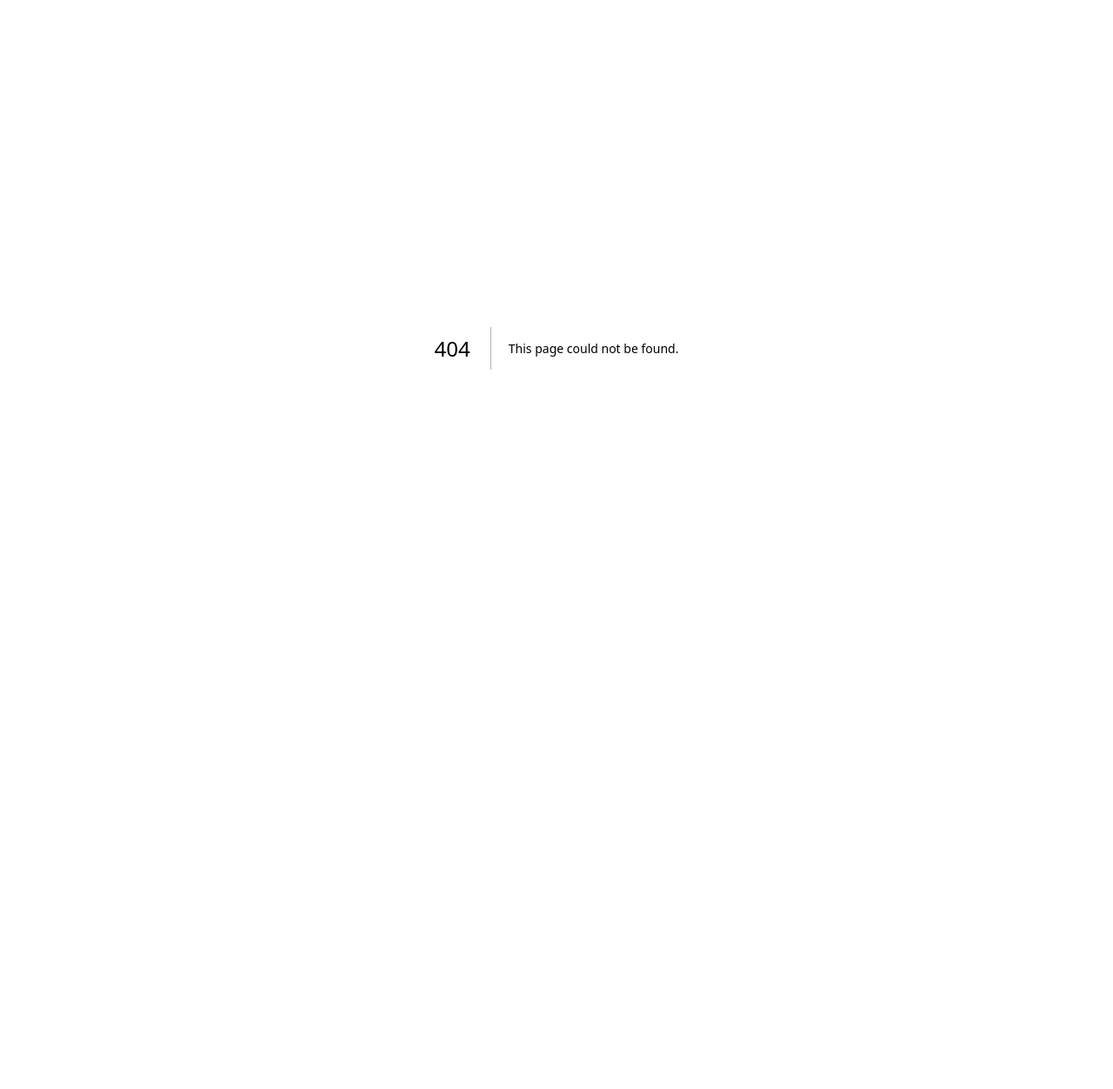
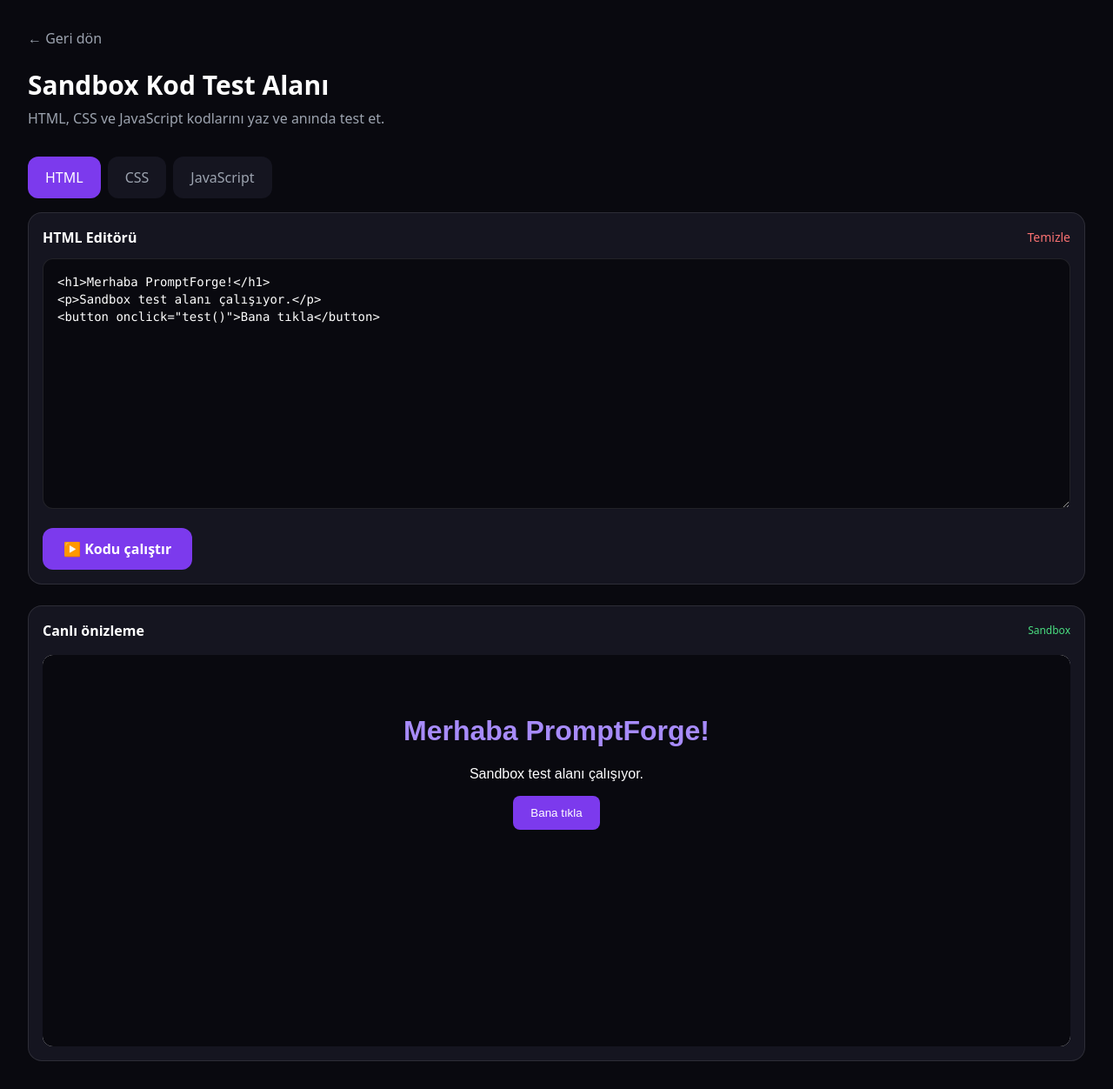
Before and after one commit to syntaxxsl/promptforge-nextjs, a Next.js app: page /sandbox in a window 1280 px wide. Before the commit this address had no page. Shown: the whole page at 87% size. Before the commit the page ends 800 px from the top, so only its background shows below. Built offline with nearby package versions, Linux system fonts and the light colour scheme.

Commit message:
Create page.tsx

```diff
--- /dev/null
+++ b/app/sandbox/page.tsx
@@ -0,0 +1,125 @@
+
+'use client'
+
+import { useState } from 'react'
+import { useRouter } from 'next/navigation'
+
+export default function SandboxPage() {
+  const router = useRouter()
+
+  const [html, setHtml] = useState('<h1>Merhaba PromptForge!</h1>\n<p>Sandbox test alanı çalışıyor.</p>\n<button onclick="test()">Bana tıkla</button>')
+  const [css, setCss] = useState('body {\n  background: #09090f;\n  color: white;\n  font-family: Arial;\n  text-align: center;\n  padding: 40px;\n}\nh1 { color: #a78bfa; }\nbutton {\n  background: #7c3aed;\n  color: white;\n  padding: 12px 20px;\n  border: none;\n  border-radius: 8px;\n  cursor: pointer;\n}')
+  const [js, setJs] = useState('function test() {\n  alert("JavaScript çalışıyor!");\n}')
+  const [activeTab, setActiveTab] = useState('html')
+  const [refreshKey, setRefreshKey] = useState(0)
+
+  const source = `
+    <!DOCTYPE html>
+    <html>
+    <head>
+      <meta charset="UTF-8">
+      <style>${css.replace(/<\/style/gi, '<\\/style')}</style>
+    </head>
+    <body>
+      ${html}
+      <script>
+        try {
+          ${js.replace(/<\/script/gi, '<\\/script')}
+        } catch (error) {
+          document.body.innerHTML += '<pre style="color:red">' + error.message + '</pre>'
+        }
+      <\/script>
+    </body>
+    </html>
+  `
+
+  return (
+    <main className="min-h-screen bg-[#09090f] text-white p-5 md:p-8">
+      <div className="max-w-7xl mx-auto">
+        <button
+          onClick={() => router.back()}
+          className="text-gray-400 hover:text-white mb-6"
+        >
+          ← Geri dön
+        </button>
+
+        <h1 className="text-3xl font-bold mb-2">
+          Sandbox Kod Test Alanı
+        </h1>
+        <p className="text-gray-400 mb-8">
+          HTML, CSS ve JavaScript kodlarını yaz ve anında test et.
+        </p>
+
+        <div className="flex flex-wrap gap-2 mb-4">
+          {['html', 'css', 'javascript'].map(tab => (
+            <button
+              key={tab}
+              onClick={() => setActiveTab(tab)}
+              className={`px-5 py-3 rounded-xl capitalize ${
+                activeTab === tab
+                  ? 'bg-violet-600'
+                  : 'bg-[#151520] text-gray-400'
+              }`}
+            >
+              {tab === 'javascript' ? 'JavaScript' : tab.toUpperCase()}
+            </button>
+          ))}
+        </div>
+
+        <section className="bg-[#151520] border border-white/10 rounded-2xl p-4 mb-6">
+          <div className="flex justify-between items-center mb-3">
+            <h2 className="font-semibold">
+              {activeTab === 'javascript' ? 'JavaScript' : activeTab.toUpperCase()} Editörü
+            </h2>
+            <button
+              onClick={() => {
+                if (activeTab === 'html') setHtml('')
+                if (activeTab === 'css') setCss('')
+                if (activeTab === 'javascript') setJs('')
+              }}
+              className="text-sm text-red-400"
+            >
+              Temizle
+            </button>
+          </div>
+
+          <textarea
+            value={
+              activeTab === 'html' ? html :
+              activeTab === 'css' ? css : js
+            }
+            onChange={e => {
+              if (activeTab === 'html') setHtml(e.target.value)
+              if (activeTab === 'css') setCss(e.target.value)
+              if (activeTab === 'javascript') setJs(e.target.value)
+            }}
+            spellCheck={false}
+            className="w-full min-h-72 bg-[#09090f] border border-white/10 rounded-xl p-4 font-mono text-sm outline-none resize-y"
+          />
+
+          <button
+            onClick={() => setRefreshKey(prev => prev + 1)}
+            className="mt-4 bg-violet-600 hover:bg-violet-700 px-6 py-3 rounded-xl font-semibold"
+          >
+            ▶ Kodu çalıştır
+          </button>
+        </section>
+
+        <section className="bg-[#151520] border border-white/10 rounded-2xl p-4">
+          <div className="flex justify-between items-center mb-4">
+            <h2 className="font-semibold">Canlı önizleme</h2>
+            <span className="text-xs text-green-400">Sandbox</span>
+          </div>
+
+          <iframe
+            key={refreshKey}
+            title="Sandbox Preview"
+            srcDoc={source}
+            sandbox="allow-scripts"
+            className="w-full min-h-[450px] bg-white rounded-xl"
+          />
+        </section>
+      </div>
+    </main>
+  )
+}
```
